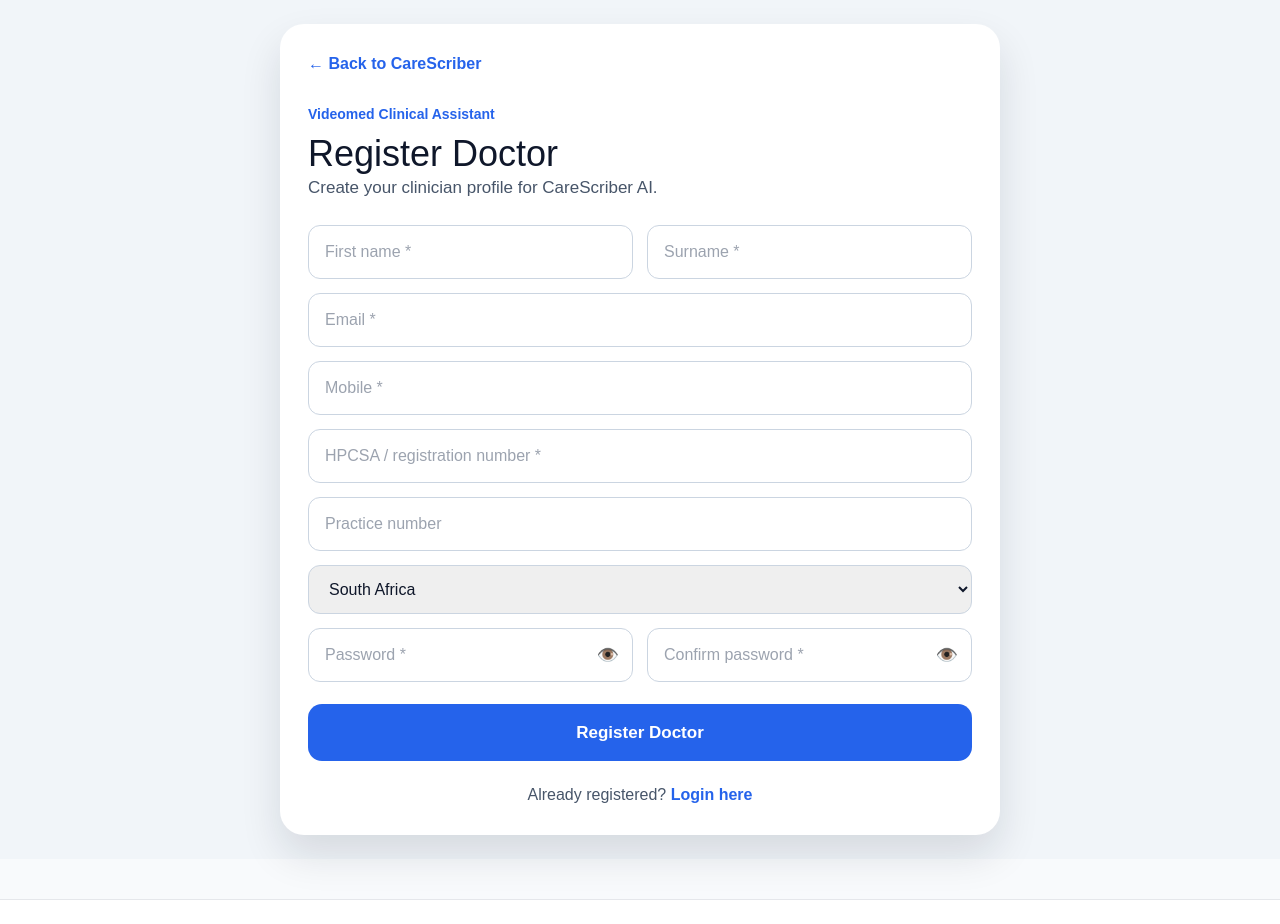
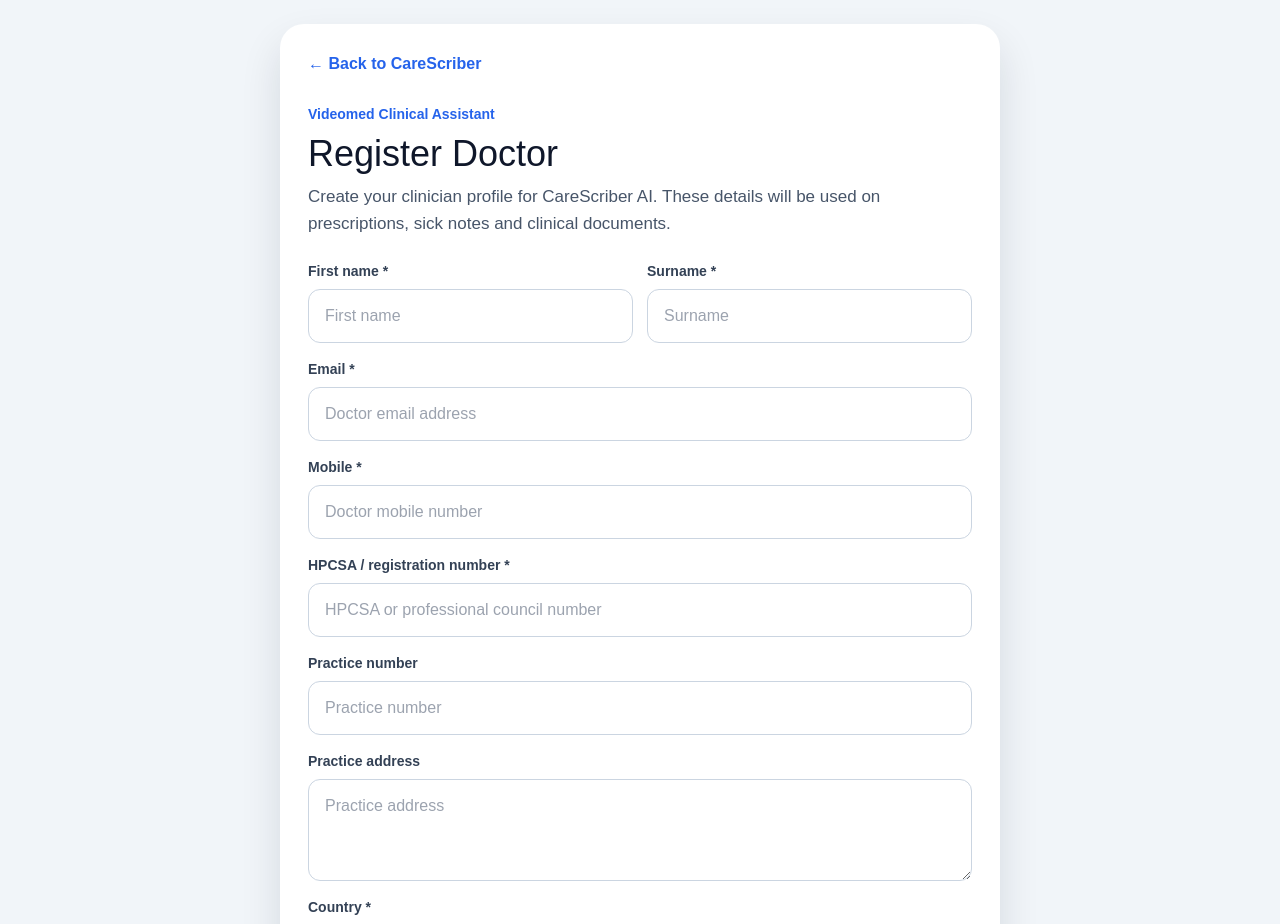
Before and after one commit to Siraajadams/Carescriber-, a Next.js app: page /register in a window 1280 px wide. Shown: the top 924 px of the page. Built offline with nearby package versions, Linux system fonts and the light colour scheme; no server answers.

Commit message:
Update page.tsx

```diff
--- a/app/register/page.tsx
+++ b/app/register/page.tsx
@@ -4,6 +4,8 @@ import Link from "next/link";
 import { useState } from "react";
 import { useRouter } from "next/navigation";
 import { supabase } from "../../lib/supabase";
+
+type MessageType = "error" | "success" | "";
 
 export default function RegisterDoctorPage() {
   const router = useRouter();
@@ -14,6 +16,7 @@ export default function RegisterDoctorPage() {
   const [mobile, setMobile] = useState("");
   const [registrationNumber, setRegistrationNumber] = useState("");
   const [practiceNumber, setPracticeNumber] = useState("");
+  const [practiceAddress, setPracticeAddress] = useState("");
   const [country, setCountry] = useState("South Africa");
   const [password, setPassword] = useState("");
   const [confirmPassword, setConfirmPassword] = useState("");
@@ -23,153 +26,462 @@ export default function RegisterDoctorPage() {
 
   const [loading, setLoading] = useState(false);
   const [message, setMessage] = useState("");
+  const [messageType, setMessageType] = useState<MessageType>("");
 
-  async function registerDoctor(e: React.FormEvent) {
+  function showError(text: string) {
+    setMessageType("error");
+    setMessage(text);
+  }
+
+  function showSuccess(text: string) {
+    setMessageType("success");
+    setMessage(text);
+  }
+
+  function normaliseMobile(value: string) {
+    return value.replace(/[^\d+]/g, "").trim();
+  }
+
+  async function registerDoctor(e: React.FormEvent<HTMLFormElement>) {
     e.preventDefault();
+
+    if (loading) return;
+
     setMessage("");
+    setMessageType("");
 
-    if (!firstName || !surname || !email || !mobile || !registrationNumber || !password) {
-      setMessage("Please complete all required fields.");
+    const cleanFirstName = firstName.trim();
+    const cleanSurname = surname.trim();
+    const cleanEmail = email.trim().toLowerCase();
+    const cleanMobile = normaliseMobile(mobile);
+    const cleanRegistrationNumber = registrationNumber.trim();
+    const cleanPracticeNumber = practiceNumber.trim();
+    const cleanPracticeAddress = practiceAddress.trim();
+    const cleanPassword = password.trim();
+    const cleanConfirmPassword = confirmPassword.trim();
+
+    if (
+      !cleanFirstName ||
+      !cleanSurname ||
+      !cleanEmail ||
+      !cleanMobile ||
+      !cleanRegistrationNumber ||
+      !cleanPassword ||
+      !cleanConfirmPassword
+    ) {
+      showError("Please complete all required fields.");
       return;
     }
 
-    if (password.trim() !== confirmPassword.trim()) {
-      setMessage("Passwords do not match.");
+    if (!cleanEmail.includes("@")) {
+      showError("Please enter a valid email address.");
+      return;
+    }
+
+    if (cleanPassword.length < 6) {
+      showError("Password must contain at least 6 characters.");
+      return;
+    }
+
+    if (cleanPassword !== cleanConfirmPassword) {
+      showError("Passwords do not match.");
       return;
     }
 
     setLoading(true);
 
-    const { data, error } = await supabase.auth.signUp({
-      email: email.trim(),
-      password: password.trim(),
+    try {
+      /*
+       * The doctor details are added to Auth metadata as a backup.
+       *
+       * The main profile record is still stored in the profiles table.
+       */
+      const { data: signUpData, error: signUpError } =
+        await supabase.auth.signUp({
+          email: cleanEmail,
+          password: cleanPassword,
           options: {
             data: {
-          first_name: firstName.trim(),
-          surname: surname.trim(),
-          mobile: mobile.trim(),
-          registration_number: registrationNumber.trim(),
-          practice_number: practiceNumber.trim(),
+              first_name: cleanFirstName,
+              surname: cleanSurname,
+              mobile: cleanMobile,
+
+              // Keep this field name aligned with the profiles table.
+              registration_number: cleanRegistrationNumber,
+
+              practice_number: cleanPracticeNumber,
+              practice_address: cleanPracticeAddress,
               country,
               role: "doctor",
             },
           },
         });
 
-    if (error) {
-      setLoading(false);
-      setMessage(error.message);
+      if (signUpError) {
+        showError(signUpError.message);
         return;
       }
 
-    if (data.user?.id) {
-      await supabase.from("profiles").upsert({
-        id: data.user.id,
-        first_name: firstName.trim(),
-        surname: surname.trim(),
-        email: email.trim(),
-        mobile: mobile.trim(),
-        registration_number: registrationNumber.trim(),
-        practice_number: practiceNumber.trim(),
+      const user = signUpData.user;
+
+      if (!user?.id) {
+        showError(
+          "The authentication account was created, but no user ID was returned."
+        );
+        return;
+      }
+
+      /*
+       * Save the doctor's permanent profile.
+       *
+       * onConflict: "id" ensures the record is updated if the same authenticated
+       * user already has a profile.
+       */
+      const { error: profileError } = await supabase
+        .from("profiles")
+        .upsert(
+          {
+            id: user.id,
+            first_name: cleanFirstName,
+            surname: cleanSurname,
+            email: cleanEmail,
+            mobile: cleanMobile,
+            registration_number: cleanRegistrationNumber,
+            practice_number: cleanPracticeNumber,
+            practice_address: cleanPracticeAddress,
             country,
             role: "doctor",
-      });
+            updated_at: new Date().toISOString(),
+          },
+          {
+            onConflict: "id",
+          }
+        );
+
+      if (profileError) {
+        console.error("Doctor profile save error:", profileError);
+
+        showError(
+          `The login account was created, but the doctor profile could not be saved: ${profileError.message}`
+        );
+
+        return;
       }
 
+      /*
+       * Confirm that the profile can be retrieved immediately.
+       */
+      const { data: savedProfile, error: verificationError } = await supabase
+        .from("profiles")
+        .select(
+          `
+            id,
+            first_name,
+            surname,
+            email,
+            mobile,
+            registration_number,
+            practice_number,
+            practice_address,
+            country,
+            role
+          `
+        )
+        .eq("id", user.id)
+        .maybeSingle();
+
+      if (verificationError) {
+        console.error(
+          "Doctor profile verification error:",
+          verificationError
+        );
+
+        showError(
+          `The profile was submitted, but CareScriber could not verify it: ${verificationError.message}`
+        );
+
+        return;
+      }
+
+      if (!savedProfile) {
+        showError(
+          "The doctor account was created, but no profile record could be retrieved. Check the profiles table and its Row Level Security policies."
+        );
+        return;
+      }
+
+      /*
+       * When email confirmation is enabled, Supabase may return a user without
+       * an active session. The user must confirm their email before signing in.
+       */
+      if (!signUpData.session) {
+        showSuccess(
+          "Doctor registration completed. Please check your email to confirm your account before logging in."
+        );
+
+        window.setTimeout(() => {
+          router.push("/login?registered=true&confirmation=required");
+        }, 2200);
+
+        return;
+      }
+
+      showSuccess("Doctor registration completed successfully.");
+
+      window.setTimeout(() => {
+        router.push("/login?registered=true");
+      }, 1200);
+    } catch (error) {
+      console.error("Unexpected registration error:", error);
+
+      showError(
+        error instanceof Error
+          ? error.message
+          : "An unexpected registration error occurred."
+      );
+    } finally {
       setLoading(false);
-    router.push("/login");
+    }
   }
 
   return (
     <main style={styles.page}>
       <div style={styles.card}>
-        <Link href="/" style={styles.backLink}>← Back to CareScriber</Link>
+        <Link href="/" style={styles.backLink}>
+          ← Back to CareScriber
+        </Link>
 
         <p style={styles.label}>Videomed Clinical Assistant</p>
 
         <h1 style={styles.title}>Register Doctor</h1>
 
         <p style={styles.subtitle}>
-          Create your clinician profile for CareScriber AI.
+          Create your clinician profile for CareScriber AI. These details will
+          be used on prescriptions, sick notes and clinical documents.
         </p>
 
         <form onSubmit={registerDoctor} style={styles.form}>
           <div style={styles.grid}>
-            <input style={styles.input} placeholder="First name *" value={firstName} onChange={(e) => setFirstName(e.target.value)} />
-            <input style={styles.input} placeholder="Surname *" value={surname} onChange={(e) => setSurname(e.target.value)} />
+            <label style={styles.field}>
+              <span style={styles.fieldLabel}>First name *</span>
+
+              <input
+                style={styles.input}
+                placeholder="First name"
+                value={firstName}
+                onChange={(e) => setFirstName(e.target.value)}
+                autoComplete="given-name"
+                disabled={loading}
+                required
+              />
+            </label>
+
+            <label style={styles.field}>
+              <span style={styles.fieldLabel}>Surname *</span>
+
+              <input
+                style={styles.input}
+                placeholder="Surname"
+                value={surname}
+                onChange={(e) => setSurname(e.target.value)}
+                autoComplete="family-name"
+                disabled={loading}
+                required
+              />
+            </label>
           </div>
 
-          <input style={styles.input} type="email" placeholder="Email *" value={email} onChange={(e) => setEmail(e.target.value)} />
+          <label style={styles.field}>
+            <span style={styles.fieldLabel}>Email *</span>
 
-          <input style={styles.input} placeholder="Mobile *" value={mobile} onChange={(e) => setMobile(e.target.value)} />
+            <input
+              style={styles.input}
+              type="email"
+              placeholder="Doctor email address"
+              value={email}
+              onChange={(e) => setEmail(e.target.value)}
+              autoComplete="email"
+              inputMode="email"
+              disabled={loading}
+              required
+            />
+          </label>
 
-          <input style={styles.input} placeholder="HPCSA / registration number *" value={registrationNumber} onChange={(e) => setRegistrationNumber(e.target.value)} />
+          <label style={styles.field}>
+            <span style={styles.fieldLabel}>Mobile *</span>
 
-          <input style={styles.input} placeholder="Practice number" value={practiceNumber} onChange={(e) => setPracticeNumber(e.target.value)} />
+            <input
+              style={styles.input}
+              type="tel"
+              placeholder="Doctor mobile number"
+              value={mobile}
+              onChange={(e) => setMobile(e.target.value)}
+              autoComplete="tel"
+              inputMode="tel"
+              disabled={loading}
+              required
+            />
+          </label>
 
-          <select style={styles.input} value={country} onChange={(e) => setCountry(e.target.value)}>
-            <option>South Africa</option>
-            <option>England</option>
-            <option>Wales</option>
-            <option>Scotland</option>
-            <option>New Zealand</option>
+          <label style={styles.field}>
+            <span style={styles.fieldLabel}>
+              HPCSA / registration number *
+            </span>
+
+            <input
+              style={styles.input}
+              placeholder="HPCSA or professional council number"
+              value={registrationNumber}
+              onChange={(e) => setRegistrationNumber(e.target.value)}
+              disabled={loading}
+              required
+            />
+          </label>
+
+          <label style={styles.field}>
+            <span style={styles.fieldLabel}>Practice number</span>
+
+            <input
+              style={styles.input}
+              placeholder="Practice number"
+              value={practiceNumber}
+              onChange={(e) => setPracticeNumber(e.target.value)}
+              disabled={loading}
+            />
+          </label>
+
+          <label style={styles.field}>
+            <span style={styles.fieldLabel}>Practice address</span>
+
+            <textarea
+              style={styles.textarea}
+              placeholder="Practice address"
+              value={practiceAddress}
+              onChange={(e) => setPracticeAddress(e.target.value)}
+              rows={3}
+              disabled={loading}
+            />
+          </label>
+
+          <label style={styles.field}>
+            <span style={styles.fieldLabel}>Country *</span>
+
+            <select
+              style={styles.input}
+              value={country}
+              onChange={(e) => setCountry(e.target.value)}
+              disabled={loading}
+              required
+            >
+              <option value="South Africa">South Africa</option>
+              <option value="England">England</option>
+              <option value="Wales">Wales</option>
+              <option value="Scotland">Scotland</option>
+              <option value="New Zealand">New Zealand</option>
             </select>
+          </label>
 
           <div style={styles.grid}>
+            <label style={styles.field}>
+              <span style={styles.fieldLabel}>Password *</span>
+
               <div style={styles.passwordWrap}>
                 <input
                   style={styles.passwordInput}
                   type={showPassword ? "text" : "password"}
-                placeholder="Password *"
+                  placeholder="Password"
                   value={password}
                   onChange={(e) => setPassword(e.target.value)}
+                  autoComplete="new-password"
+                  disabled={loading}
+                  minLength={6}
+                  required
                 />
 
                 <button
                   type="button"
-                onClick={() => setShowPassword(!showPassword)}
+                  onClick={() => setShowPassword((current) => !current)}
                   style={styles.eyeButton}
+                  aria-label={showPassword ? "Hide password" : "Show password"}
+                  disabled={loading}
                 >
                   {showPassword ? "🙈" : "👁️"}
                 </button>
               </div>
+            </label>
+
+            <label style={styles.field}>
+              <span style={styles.fieldLabel}>Confirm password *</span>
 
               <div style={styles.passwordWrap}>
                 <input
                   style={styles.passwordInput}
                   type={showConfirmPassword ? "text" : "password"}
-                placeholder="Confirm password *"
+                  placeholder="Confirm password"
                   value={confirmPassword}
                   onChange={(e) => setConfirmPassword(e.target.value)}
+                  autoComplete="new-password"
+                  disabled={loading}
+                  minLength={6}
+                  required
                 />
 
                 <button
                   type="button"
-                onClick={() => setShowConfirmPassword(!showConfirmPassword)}
+                  onClick={() =>
+                    setShowConfirmPassword((current) => !current)
+                  }
                   style={styles.eyeButton}
+                  aria-label={
+                    showConfirmPassword
+                      ? "Hide confirmed password"
+                      : "Show confirmed password"
+                  }
+                  disabled={loading}
                 >
                   {showConfirmPassword ? "🙈" : "👁️"}
                 </button>
               </div>
+            </label>
           </div>
 
-          {message && <div style={styles.error}>{message}</div>}
+          {message && (
+            <div
+              style={
+                messageType === "success"
+                  ? styles.success
+                  : styles.error
+              }
+              role="alert"
+            >
+              {message}
+            </div>
+          )}
 
-          <button type="submit" disabled={loading} style={styles.button}>
-            {loading ? "Registering..." : "Register Doctor"}
+          <button
+            type="submit"
+            disabled={loading}
+            style={{
+              ...styles.button,
+              ...(loading ? styles.buttonDisabled : {}),
+            }}
+          >
+            {loading ? "Registering doctor..." : "Register Doctor"}
           </button>
         </form>
 
         <p style={styles.footer}>
           Already registered?{" "}
-          <Link href="/login" style={styles.link}>Login here</Link>
+          <Link href="/login" style={styles.link}>
+            Login here
+          </Link>
         </p>
       </div>
     </main>
   );
 }
 
-const styles: { [key: string]: React.CSSProperties } = {
+const styles: Record<string, React.CSSProperties> = {
   page: {
     minHeight: "100vh",
     background: "#f1f5f9",
@@ -179,6 +491,7 @@ const styles: { [key: string]: React.CSSProperties } = {
     alignItems: "flex-start",
     fontFamily: "Arial, sans-serif",
   },
+
   card: {
     width: "100%",
     maxWidth: "720px",
@@ -187,77 +500,146 @@ const styles: { [key: string]: React.CSSProperties } = {
     padding: "28px",
     boxShadow: "0 20px 40px rgba(15, 23, 42, 0.12)",
   },
+
   backLink: {
     color: "#2563eb",
     fontWeight: 700,
     textDecoration: "none",
   },
+
   label: {
     marginTop: "28px",
+    marginBottom: 0,
     color: "#2563eb",
     fontWeight: 700,
     fontSize: "14px",
   },
+
   title: {
     marginTop: "8px",
+    marginBottom: "8px",
     fontSize: "36px",
     lineHeight: "42px",
     color: "#0f172a",
   },
+
   subtitle: {
     color: "#475569",
     fontSize: "17px",
+    lineHeight: 1.6,
     marginBottom: "24px",
   },
+
   form: {
     display: "grid",
-    gap: "14px",
+    gap: "16px",
   },
+
   grid: {
     display: "grid",
     gridTemplateColumns: "repeat(auto-fit, minmax(220px, 1fr))",
     gap: "14px",
   },
+
+  field: {
+    display: "grid",
+    gap: "7px",
+  },
+
+  fieldLabel: {
+    color: "#334155",
+    fontSize: "14px",
+    fontWeight: 700,
+  },
+
   input: {
     width: "100%",
+    minHeight: "52px",
     padding: "14px 16px",
     borderRadius: "12px",
     border: "1px solid #cbd5e1",
+    background: "#ffffff",
+    color: "#0f172a",
     fontSize: "16px",
     boxSizing: "border-box",
+    outline: "none",
   },
+
+  textarea: {
+    width: "100%",
+    minHeight: "100px",
+    padding: "14px 16px",
+    borderRadius: "12px",
+    border: "1px solid #cbd5e1",
+    background: "#ffffff",
+    color: "#0f172a",
+    fontSize: "16px",
+    fontFamily: "Arial, sans-serif",
+    lineHeight: 1.5,
+    resize: "vertical",
+    boxSizing: "border-box",
+    outline: "none",
+  },
+
   passwordWrap: {
     position: "relative",
     width: "100%",
   },
+
   passwordInput: {
     width: "100%",
+    minHeight: "52px",
     padding: "14px 52px 14px 16px",
     borderRadius: "12px",
     border: "1px solid #cbd5e1",
+    background: "#ffffff",
+    color: "#0f172a",
     fontSize: "16px",
     boxSizing: "border-box",
+    outline: "none",
   },
+
   eyeButton: {
     position: "absolute",
-    right: "14px",
+    right: "12px",
     top: "50%",
     transform: "translateY(-50%)",
+    width: "36px",
+    height: "36px",
+    display: "flex",
+    alignItems: "center",
+    justifyContent: "center",
     background: "transparent",
     border: "none",
+    borderRadius: "8px",
     cursor: "pointer",
     fontSize: "18px",
   },
+
   error: {
     background: "#fee2e2",
     color: "#991b1b",
+    border: "1px solid #fecaca",
     padding: "12px 14px",
     borderRadius: "12px",
     fontWeight: 600,
+    lineHeight: 1.5,
   },
+
+  success: {
+    background: "#dcfce7",
+    color: "#166534",
+    border: "1px solid #bbf7d0",
+    padding: "12px 14px",
+    borderRadius: "12px",
+    fontWeight: 600,
+    lineHeight: 1.5,
+  },
+
   button: {
     marginTop: "8px",
     width: "100%",
+    minHeight: "56px",
     padding: "16px",
     borderRadius: "14px",
     border: "none",
@@ -267,11 +649,18 @@ const styles: { [key: string]: React.CSSProperties } = {
     fontWeight: 700,
     cursor: "pointer",
   },
+
+  buttonDisabled: {
+    opacity: 0.65,
+    cursor: "not-allowed",
+  },
+
   footer: {
     marginTop: "22px",
     textAlign: "center",
     color: "#475569",
   },
+
   link: {
     color: "#2563eb",
     fontWeight: 700,
```
Lines whose indentation alone changed are shown as unchanged.
